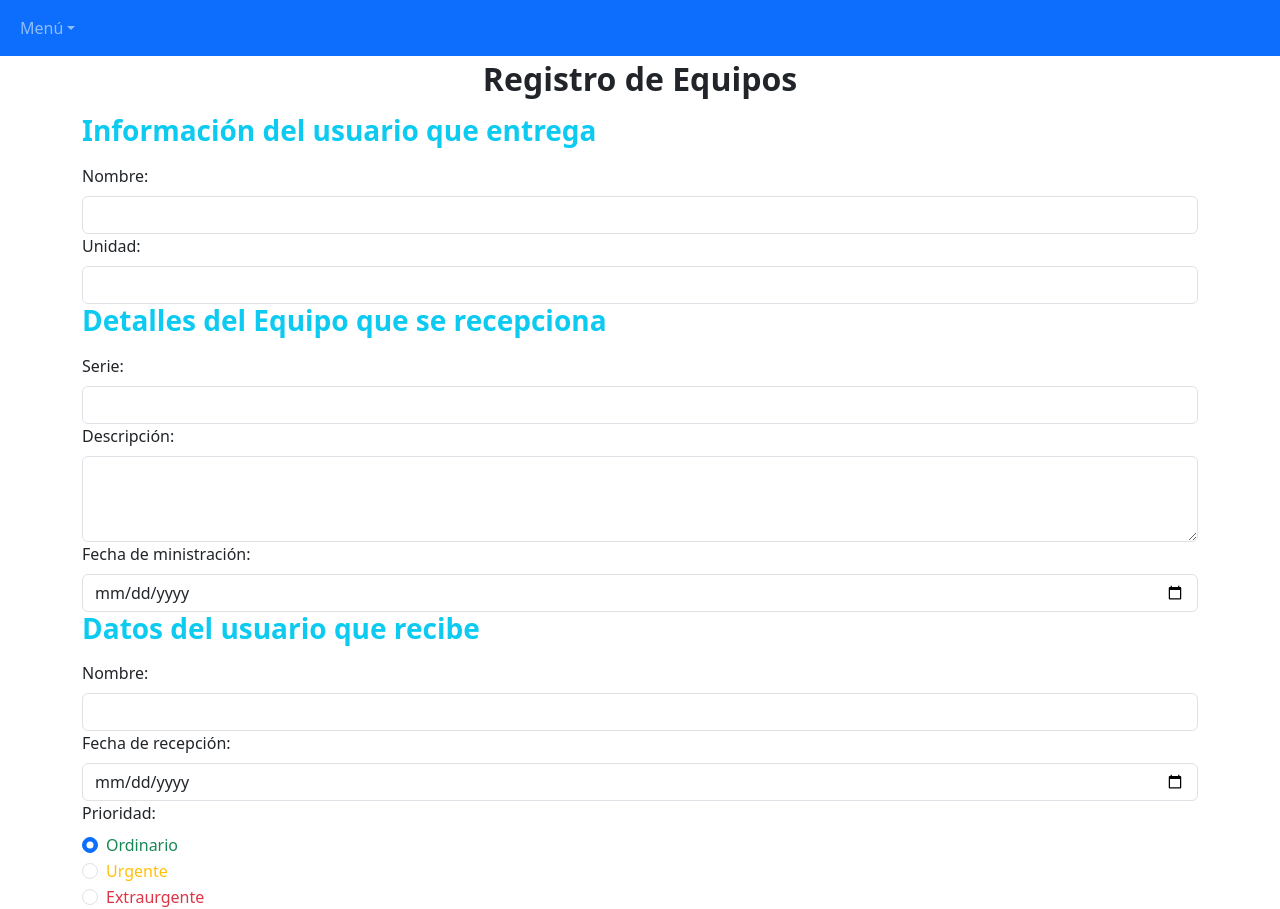
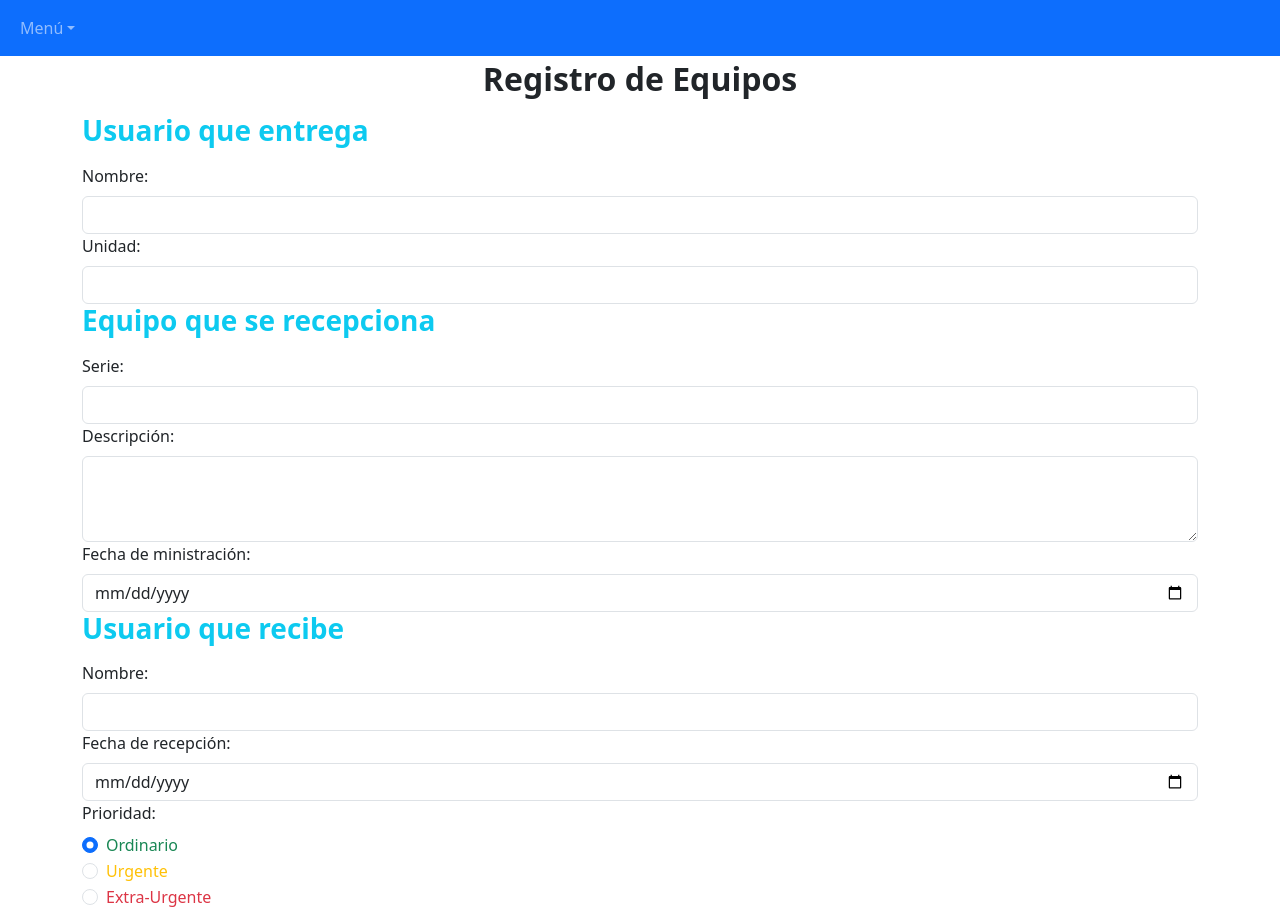
Before and after one commit to Ebgmoreno/CEEFA, an Angular app: page /formulario in a window 1280 px wide. Shown: the top 909 px of the page. Built offline with nearby package versions, Linux system fonts and the light colour scheme.

Commit message:
3 paginas listas

```diff
--- a/src/app/detalles/detalles.component.html
+++ b/src/app/detalles/detalles.component.html
@@ -7,7 +7,7 @@
           <div class="dropdown-menu">
             <a class="dropdown-item" (click)="navegarAFormulario()">Formulario</a>
             <a class="dropdown-item" (click)="navegarAVisualizacion()">Equipos Registrados</a>
-            <a class="dropdown-item" (click)="cambiarTema()">Tema</a>
+            <a class="dropdown-item" (click)="cambiarTema()">Tema Claro/Oscuro</a>
             <div class="dropdown-divider"></div>
             <a class="dropdown-item" (click)="cerrarSesion()">Cerrar Sesión</a>
           </div>
@@ -19,11 +19,10 @@
 
 
 <div class="container mt-3">
-
   <h2> <p class="text-center"><strong>Detalles de Equipo</strong></p></h2>
-  <table class="table table-hover table-bordered">
+  <table class="table table-hover table-bordered text-center align-middle">
     <thead>
-      <tr class="table-success text-center">
+      <tr class="table-primary text-center align-middle">
         <th scope="row">Serie</th>
         <th scope="row">Estado</th>
         <th scope="row">Observaciones</th>
--- a/src/app/formulario-equipo/formulario-equipo.component.html
+++ b/src/app/formulario-equipo/formulario-equipo.component.html
@@ -7,7 +7,7 @@
           <div class="dropdown-menu">
             <a class="dropdown-item" (click)="navegarAVisualizacion()">Equipos Registrados</a>
             <a class="dropdown-item" (click)="limpiarFormulario()">Limpiar Formulario</a>
-            <a class="dropdown-item" (click)="cambiarTema()">Tema</a>
+            <a class="dropdown-item" (click)="cambiarTema()">Tema Claro/Oscuro</a>
             <div class="dropdown-divider"></div>
             <a class="dropdown-item" (click)="cerrarSesion()">Cerrar Sesión</a>
           </div>
@@ -21,7 +21,7 @@
 
   <h2> <p class="text-center"><strong>Registro de Equipos</strong></p></h2>
 
-  <h3> <p class="text-info"><strong>Información del usuario que entrega</strong></p></h3>
+  <h3> <p class="text-info"><strong>Usuario que entrega</strong></p></h3>
 
   <div class="mb-0">
     <label for="nombreEntrega" class="form-label">Nombre:</label>
@@ -33,7 +33,7 @@
     <input type="text" class="form-control" id="unidadEntrega" name="unidadEntrega" required [(ngModel)]="unidadEntrega">
   </div>
 
-  <h3> <p class="text-info"><strong>Detalles del Equipo que se recepciona</strong> </p> </h3>
+  <h3> <p class="text-info"><strong>Equipo que se recepciona</strong> </p> </h3>
 
   <div class="mb-0">
     <label for="serie" class="form-label">Serie:</label>
@@ -50,7 +50,7 @@
     <input type="date" class="form-control" id="fechaMinistracion" name="fechaMinistracion" [(ngModel)]="fechaMinistracion">
   </div>
 
-  <h3> <p class="text-info"><strong>Datos del usuario que recibe</strong> </p> </h3>
+  <h3> <p class="text-info"><strong>Usuario que recibe</strong> </p> </h3>
 
   <div class="mb-0">
     <label for="nombreRecibe" class="form-label">Nombre:</label>
@@ -83,11 +83,12 @@
     <div class="form-check">
       <input class="form-check-input" type="radio" name="prioridad" value="Extraurgente" id="extraurgente" [(ngModel)]="prioridad">
       <label class="form-check-label text-danger" for="extraurgente">
-        Extraurgente
+        Extra-Urgente
       </label>
     </div>
-
-    <button type="button" class="btn btn-success" (click)="onSubmit()">Enviar</button>
+    <p></p>
+    <p></p>
+    <button type="button" class="btn btn-outline-info btn-sm text-center" (click)="onSubmit()">Enviar</button>
 
   </div>
 </div>
--- a/src/app/usuarios/login/login.component.html
+++ b/src/app/usuarios/login/login.component.html
@@ -5,7 +5,7 @@
         <li class="nav-item dropdown">
           <a class="nav-link dropdown-toggle" data-bs-toggle="dropdown" href="#" role="button" aria-haspopup="true" aria-expanded="false">Menú</a>
           <div class="dropdown-menu">
-            <a class="dropdown-item" (click)="cambiarTema()">Tema</a>
+            <a class="dropdown-item" (click)="cambiarTema()">Tema Claro/Oscuro</a>
           </div>
         </li>
       </ul>
@@ -13,15 +13,14 @@
   </div>
 </nav>
 
-<div class="container mt-5">
+<div class="container mt-4">
   <div class="row justify-content-center">
-    <div class="col-md-6">
+    <div class="col-md-4">
       <div class="card">
-
 
         <div class="card-header">
           <h3>Iniciar Sesión</h3>
-          <h4>  <small class="text-body-secondary">Mantenimiento APX-2000</small></h4>
+          <h4><small class="text-body-secondary">Mantenimiento APX-2000</small></h4>
         </div>
 
         <div class="card-body">
--- a/src/app/visualizacion/visualizacion.component.html
+++ b/src/app/visualizacion/visualizacion.component.html
@@ -22,9 +22,9 @@
 
 <div class="container mt-6">
   <h2> <p class="text-center"><strong>Equipos Registrados</strong></p></h2>
-  <table class="table table-hover table-bordered">
+  <table class="table table-hover table-bordered text-center align-middle">
     <thead>
-      <tr class="table-primary text-center">
+      <tr class="table-primary text-center align-middle">
         <th scope="row">Nombre de Entrega</th>
         <th scope="row">Unidad de Entrega</th>
         <th scope="row">Serie</th>
@@ -47,7 +47,7 @@
         <td>{{ equipo.nombreRecibe }}</td>
         <td>{{ equipo.fechaRecepcion }}</td>
         <td>{{ equipo.prioridad }}</td>
-        <td><button class="btn btn-outline-info" (click)="verDetalles(equipo.serie)">Ver</button></td>
+        <td><button class="btn btn-outline-info btn-sm" (click)="verDetalles(equipo.serie)">Ver</button></td>
       </tr>
     </tbody>
   </table>
```
